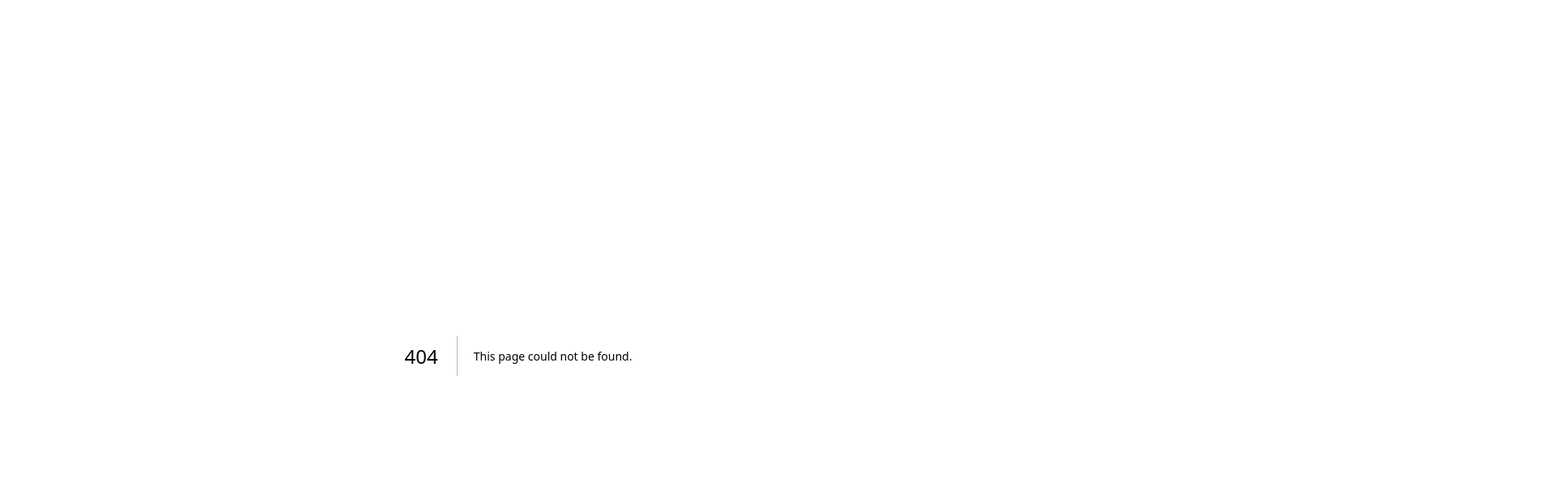
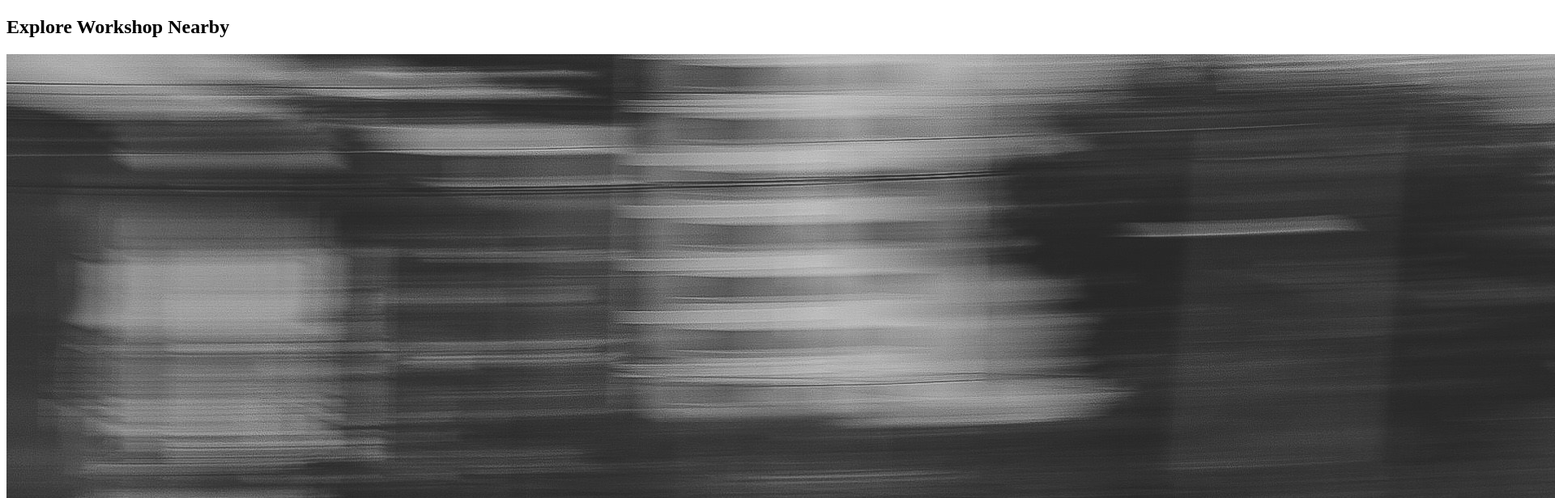
Before and after one commit to ilhamprabaswara/bike-workshop-hunter, a Next.js app: page /home in a window 1280 px wide. Before the commit this address had no page. Shown: the top 616 px of the page at 81% size, 1920 px wide, since content can reach past the window. Built offline with nearby package versions, Linux system fonts and the light colour scheme.

Commit message:
feat: Create home page explore nearby and newly added workshop section UI

```diff
--- a/src/app/page.tsx
+++ b/src/app/page.tsx
@@ -1,113 +1,9 @@
-import Image from "next/image";
+import HomePage from "@/pages/home";
 
 export default function Home() {
   return (
-    <main className="flex min-h-screen flex-col items-center justify-between p-24">
-      <div className="z-10 max-w-5xl w-full items-center justify-between font-mono text-sm lg:flex">
-        <p className="fixed left-0 top-0 flex w-full justify-center border-b border-gray-300 bg-gradient-to-b from-zinc-200 pb-6 pt-8 backdrop-blur-2xl dark:border-neutral-800 dark:bg-zinc-800/30 dark:from-inherit lg:static lg:w-auto  lg:rounded-xl lg:border lg:bg-gray-200 lg:p-4 lg:dark:bg-zinc-800/30">
-          Get started by editing&nbsp;
-          <code className="font-mono font-bold">src/app/page.tsx</code>
-        </p>
-        <div className="fixed bottom-0 left-0 flex h-48 w-full items-end justify-center bg-gradient-to-t from-white via-white dark:from-black dark:via-black lg:static lg:h-auto lg:w-auto lg:bg-none">
-          <a
-            className="pointer-events-none flex place-items-center gap-2 p-8 lg:pointer-events-auto lg:p-0"
-            href="https://vercel.com?utm_source=create-next-app&utm_medium=appdir-template&utm_campaign=create-next-app"
-            target="_blank"
-            rel="noopener noreferrer"
-          >
-            By{" "}
-            <Image
-              src="/vercel.svg"
-              alt="Vercel Logo"
-              className="dark:invert"
-              width={100}
-              height={24}
-              priority
-            />
-          </a>
-        </div>
-      </div>
-
-      <div className="relative flex place-items-center before:absolute before:h-[300px] before:w-full sm:before:w-[480px] before:-translate-x-1/2 before:rounded-full before:bg-gradient-radial before:from-white before:to-transparent before:blur-2xl before:content-[''] after:absolute after:-z-20 after:h-[180px] after:w-full sm:after:w-[240px] after:translate-x-1/3 after:bg-gradient-conic after:from-sky-200 after:via-blue-200 after:blur-2xl after:content-[''] before:dark:bg-gradient-to-br before:dark:from-transparent before:dark:to-blue-700 before:dark:opacity-10 after:dark:from-sky-900 after:dark:via-[#0141ff] after:dark:opacity-40 before:lg:h-[360px] z-[-1]">
-        <Image
-          className="relative dark:drop-shadow-[0_0_0.3rem_#ffffff70] dark:invert"
-          src="/next.svg"
-          alt="Next.js Logo"
-          width={180}
-          height={37}
-          priority
-        />
-      </div>
-
-      <div className="mb-32 grid text-center lg:max-w-5xl lg:w-full lg:mb-0 lg:grid-cols-4 lg:text-left">
-        <a
-          href="https://nextjs.org/docs?utm_source=create-next-app&utm_medium=appdir-template&utm_campaign=create-next-app"
-          className="group rounded-lg border border-transparent px-5 py-4 transition-colors hover:border-gray-300 hover:bg-gray-100 hover:dark:border-neutral-700 hover:dark:bg-neutral-800/30"
-          target="_blank"
-          rel="noopener noreferrer"
-        >
-          <h2 className={`mb-3 text-2xl font-semibold`}>
-            Docs{" "}
-            <span className="inline-block transition-transform group-hover:translate-x-1 motion-reduce:transform-none">
-              -&gt;
-            </span>
-          </h2>
-          <p className={`m-0 max-w-[30ch] text-sm opacity-50`}>
-            Find in-depth information about Next.js features and API.
-          </p>
-        </a>
-
-        <a
-          href="https://nextjs.org/learn?utm_source=create-next-app&utm_medium=appdir-template-tw&utm_campaign=create-next-app"
-          className="group rounded-lg border border-transparent px-5 py-4 transition-colors hover:border-gray-300 hover:bg-gray-100 hover:dark:border-neutral-700 hover:dark:bg-neutral-800/30"
-          target="_blank"
-          rel="noopener noreferrer"
-        >
-          <h2 className={`mb-3 text-2xl font-semibold`}>
-            Learn{" "}
-            <span className="inline-block transition-transform group-hover:translate-x-1 motion-reduce:transform-none">
-              -&gt;
-            </span>
-          </h2>
-          <p className={`m-0 max-w-[30ch] text-sm opacity-50`}>
-            Learn about Next.js in an interactive course with&nbsp;quizzes!
-          </p>
-        </a>
-
-        <a
-          href="https://vercel.com/templates?framework=next.js&utm_source=create-next-app&utm_medium=appdir-template&utm_campaign=create-next-app"
-          className="group rounded-lg border border-transparent px-5 py-4 transition-colors hover:border-gray-300 hover:bg-gray-100 hover:dark:border-neutral-700 hover:dark:bg-neutral-800/30"
-          target="_blank"
-          rel="noopener noreferrer"
-        >
-          <h2 className={`mb-3 text-2xl font-semibold`}>
-            Templates{" "}
-            <span className="inline-block transition-transform group-hover:translate-x-1 motion-reduce:transform-none">
-              -&gt;
-            </span>
-          </h2>
-          <p className={`m-0 max-w-[30ch] text-sm opacity-50`}>
-            Explore starter templates for Next.js.
-          </p>
-        </a>
-
-        <a
-          href="https://vercel.com/new?utm_source=create-next-app&utm_medium=appdir-template&utm_campaign=create-next-app"
-          className="group rounded-lg border border-transparent px-5 py-4 transition-colors hover:border-gray-300 hover:bg-gray-100 hover:dark:border-neutral-700 hover:dark:bg-neutral-800/30"
-          target="_blank"
-          rel="noopener noreferrer"
-        >
-          <h2 className={`mb-3 text-2xl font-semibold`}>
-            Deploy{" "}
-            <span className="inline-block transition-transform group-hover:translate-x-1 motion-reduce:transform-none">
-              -&gt;
-            </span>
-          </h2>
-          <p className={`m-0 max-w-[30ch] text-sm opacity-50 text-balance`}>
-            Instantly deploy your Next.js site to a shareable URL with Vercel.
-          </p>
-        </a>
-      </div>
-    </main>
+    <>
+      <HomePage />
+    </>
   );
 }
--- /dev/null
+++ b/src/constants/bike-workshop.ts
@@ -0,0 +1,100 @@
+import PlaceholderImg from "@/assets/images/placeholder.jpg";
+
+export const bikeWorkshops = [
+  {
+    id: 1,
+    image: PlaceholderImg,
+    name: "Pedal Power",
+    location: {
+      address: "123 Bike Lane",
+      city: "Gearsville",
+      state: "CA",
+      zip: "90001",
+    },
+    services: [
+      "Tune-ups",
+      "Wheel alignments",
+      "Brake adjustments",
+      "Custom builds",
+    ],
+    rating: 4.5,
+    description:
+      "Your go-to workshop for comprehensive tune-ups and custom bike builds, ensuring your ride is always in top condition.",
+    contact: {
+      phone: "555-0101",
+      email: "info@pedalpower.example.com",
+    },
+  },
+  {
+    id: 2,
+    image: PlaceholderImg,
+    name: "Chain Reaction",
+    location: {
+      address: "456 Cycle Ave",
+      city: "Pedaltown",
+      state: "OR",
+      zip: "97005",
+    },
+    services: [
+      "Tire changes",
+      "Gear adjustments",
+      "Frame repairs",
+      "Suspension tuning",
+    ],
+    rating: 4.7,
+    description:
+      "Specializing in quick fixes and major overhauls alike, Chain Reaction keeps your bike running smoothly with expert care.",
+    contact: {
+      phone: "555-0202",
+      email: "contact@chainreaction.example.com",
+    },
+  },
+  {
+    id: 3,
+    image: PlaceholderImg,
+    name: "Spoke & Hub",
+    location: {
+      address: "789 Wheelie Way",
+      city: "Spoke City",
+      state: "WA",
+      zip: "98001",
+    },
+    services: [
+      "Bike fitting",
+      "Drivetrain cleaning",
+      "Hydraulic brake service",
+      "Electric bike service",
+    ],
+    rating: 4.8,
+    description:
+      "From high-tech e-bike maintenance to precision bike fitting, Spoke & Hub is your destination for advanced cycling services.",
+    contact: {
+      phone: "555-0303",
+      email: "support@spokeandhub.example.com",
+    },
+  },
+  {
+    id: 4,
+    image: PlaceholderImg,
+    name: "Ride On Bikes",
+    location: {
+      address: "1010 Rider Blvd",
+      city: "Mount Vista",
+      state: "CO",
+      zip: "80014",
+    },
+    services: [
+      "Kids' bike maintenance",
+      "Performance upgrades",
+      "Winter storage",
+      "Bike assembly",
+    ],
+    rating: 4.6,
+    description:
+      "Ride On Bikes offers family-friendly services, ensuring riders of all ages enjoy the best in bike performance and safety.",
+    contact: {
+      phone: "555-0404",
+      email: "hello@rideonbikes.example.com",
+    },
+  },
+];
--- /dev/null
+++ b/src/pages/home.tsx
@@ -0,0 +1,46 @@
+import WorkshopCard from "@/components/cards/workshop-card";
+import { Button } from "@/components/ui/button";
+import { bikeWorkshops } from "@/constants/bike-workshop";
+
+
+
+const HomePage = () => {
+  return (
+    <>
+      <h2 className="mb-1 font-raleway text-[24px] font-bold">
+        Explore Workshop Nearby
+      </h2>
+      <div className="flex flex-col gap-5 md:flex-row">
+        {bikeWorkshops.map((res, idx) => (
+          <WorkshopCard
+            key={idx}
+            image={res.image}
+            name={res.name}
+            desc={res.description}
+          />
+        ))}
+      </div>
+      <div className="mt-5 flex justify-center">
+        <Button variant={"outline"}>Discover all workshops nearby</Button>
+      </div>
+      <h2 className="mb-1 mt-10 font-raleway text-[24px] font-bold">
+        Newly Added Workshops
+      </h2>
+      <div className="flex flex-col gap-5 md:flex-row">
+        {bikeWorkshops.map((res, idx) => (
+          <WorkshopCard
+            key={idx}
+            image={res.image}
+            name={res.name}
+            desc={res.description}
+          />
+        ))}
+      </div>
+      <div className="mt-5 flex justify-center">
+        <Button variant={"outline"}>Discover newly added workshop</Button>
+      </div>
+    </>
+  );
+};
+
+export default HomePage;
```
Also changed, not shown: src/assets/images/placeholder.jpg (added).
